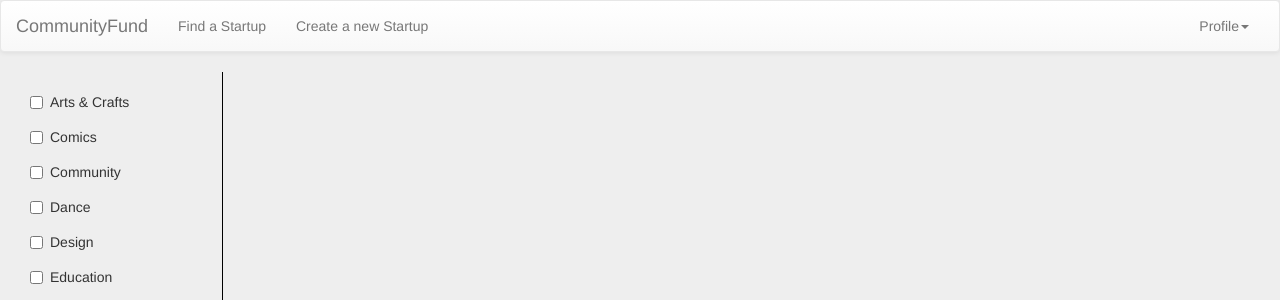
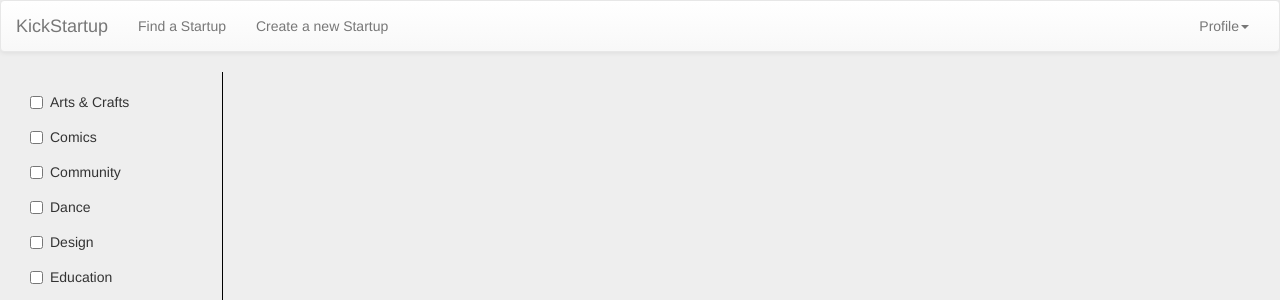
Before and after one commit to johnmcollier/csc309project, a Django app: page /kickstartup/startups/ in a window 1280 px wide. Shown: the top 300 px of the page. Run offline with Django 3.2, Linux system fonts and the light colour scheme; data that the repository does not hold is empty; some libraries are stand-ins or nearby versions.

Commit message:
no message

```diff
--- a/kickstartupproject/templates/kickstartup/startups.html
+++ b/kickstartupproject/templates/kickstartup/startups.html
@@ -27,7 +27,7 @@
 	  <div class="container-fluid">
 	    <!-- Brand and toggle get grouped for better mobile display -->
 	    <div class="navbar-header">
-	      <a class="navbar-brand" href="/communityfund/home/">CommunityFund</a>
+	      <a class="navbar-brand" href="/communityfund/home/">KickStartup</a>
 	    </div>
 
 	    <!-- Collect the nav links, forms, and other content for toggling -->
```
